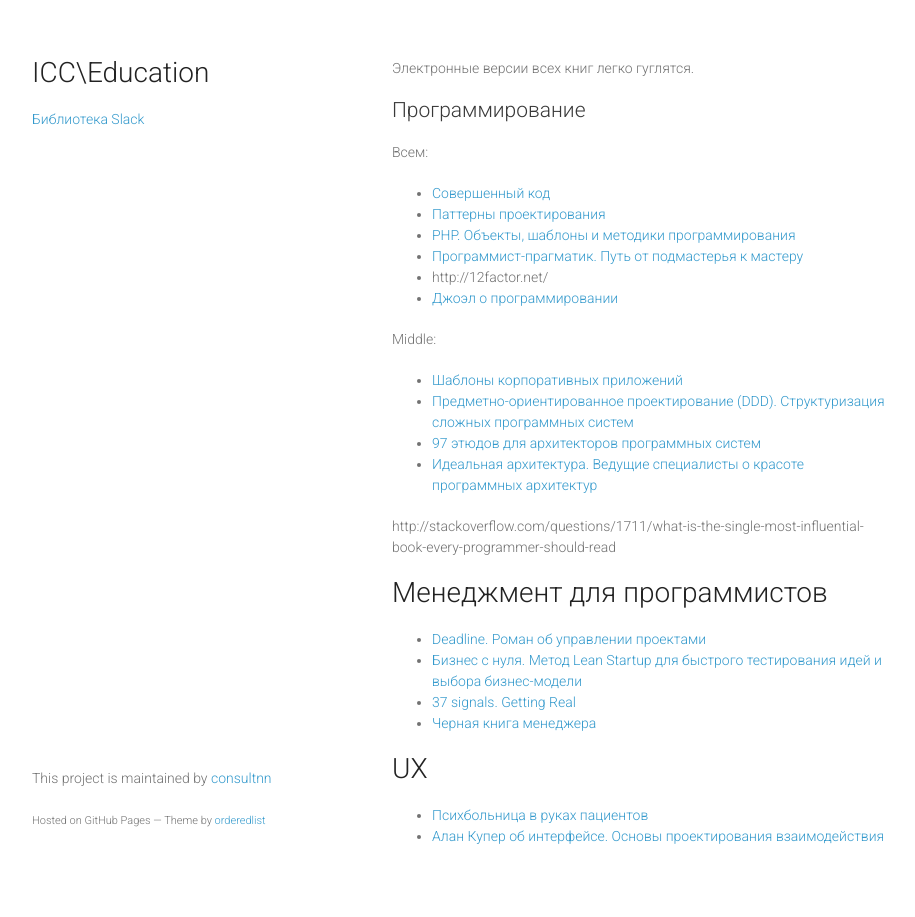
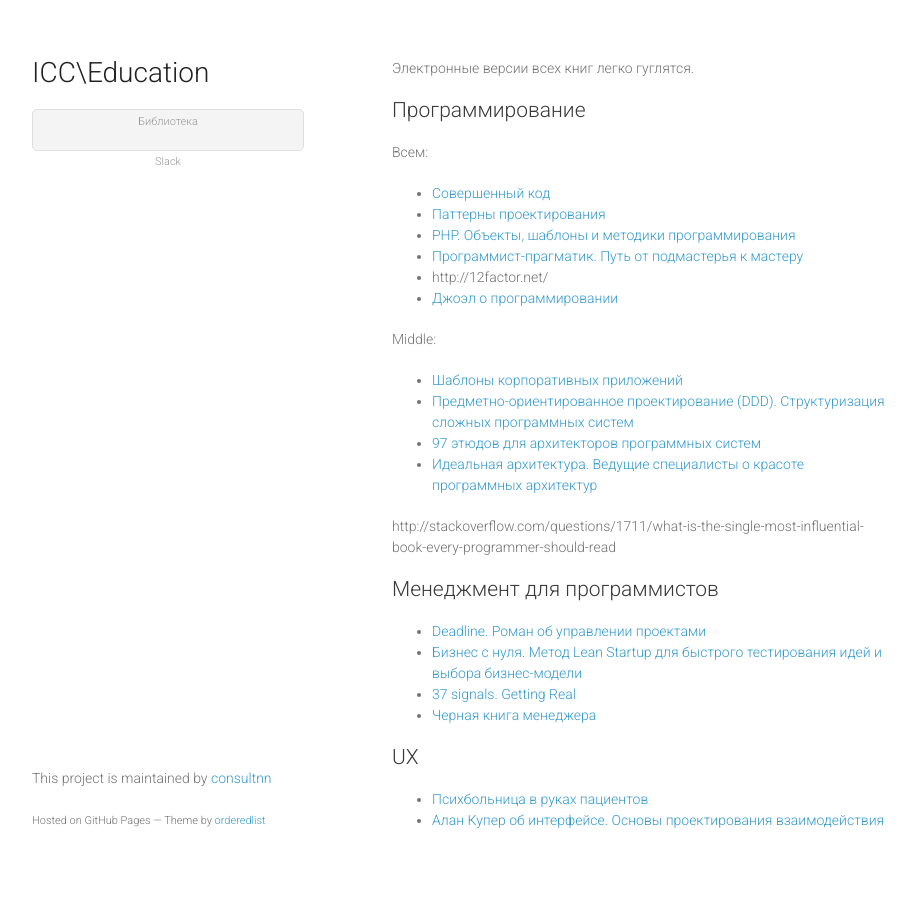
Before and after one commit to consultnn/education, a Jekyll site: the page built from library.md, in a window 1280 px wide. Shown: the whole page, without its empty margins (178-1093 px from the left). Built offline with Jekyll 4.4.1, drawn with Linux system fonts in a browser that asks for light colours; Markdown is read by kramdown in place of the engine named in the settings.

Commit message:
fix markdown

```diff
--- a/_layouts/index.html
+++ b/_layouts/index.html
@@ -16,16 +16,16 @@
 <body>
 <div class="wrapper">
     <header>
-        <h1>ICC\Education</h1>
+        <a href="/education"><h1>ICC\Education</h1></a>
 
-        <p class="view">
+        <ul>
             <a href="/education/library">
                 Библиотека
             </a>
             <a href="https://icceducation.slack.com" target="_blank">
                 Slack
             </a>
-        </p>
+        </ul>
     </header>
     <section>
         {{content}}
--- a/library.md
+++ b/library.md
@@ -6,7 +6,9 @@
 Электронные версии всех книг легко гуглятся.
 
 ##Программирование
+
 Всем:
+
 * [Совершенный код](http://www.ozon.ru/context/detail/id/5508646/)
 * [Паттерны проектирования](http://www.ozon.ru/context/detail/id/20217137/)
 * [PHP. Объекты, шаблоны и методики программирования](https://www.ozon.ru/context/detail/id/5648968/)
@@ -15,6 +17,7 @@
 * [Джоэл о программировании](https://www.ozon.ru/context/detail/id/2820575/)
 
 Middle:
+
 * [Шаблоны корпоративных приложений](http://www.ozon.ru/context/detail/id/4884925/)
 * [Предметно-ориентированное проектирование (DDD). Структуризация сложных программных систем](https://www.ozon.ru/context/detail/id/5497184/)
 * [97 этюдов для архитекторов программных систем](https://www.ozon.ru/context/detail/id/5209853/)
@@ -22,12 +25,14 @@
 
 http://stackoverflow.com/questions/1711/what-is-the-single-most-influential-book-every-programmer-should-read
 
-#Менеджмент для программистов
+##Менеджмент для программистов
+
 * [Deadline. Роман об управлении проектами](https://www.ozon.ru/context/detail/id/7331278/)
 * [Бизнес с нуля. Метод Lean Startup для быстрого тестирования идей и выбора бизнес-модели](https://www.ozon.ru/context/detail/id/18322266/)
 * [37 signals. Getting Real](http://bookmate.com/books/MKH19g96)
 * [Черная книга менеджера](http://stratoplan.ru/get/free/mbb/)
 
-#UX
+##UX
+
 * [Психбольница в руках пациентов](http://www.ozon.ru/context/detail/id/4710758/)
 * [Алан Купер об интерфейсе. Основы проектирования взаимодействия](http://www.ozon.ru/context/detail/id/4562908/)
```
Also changed, not shown: index.md (+1 -0 lines).
